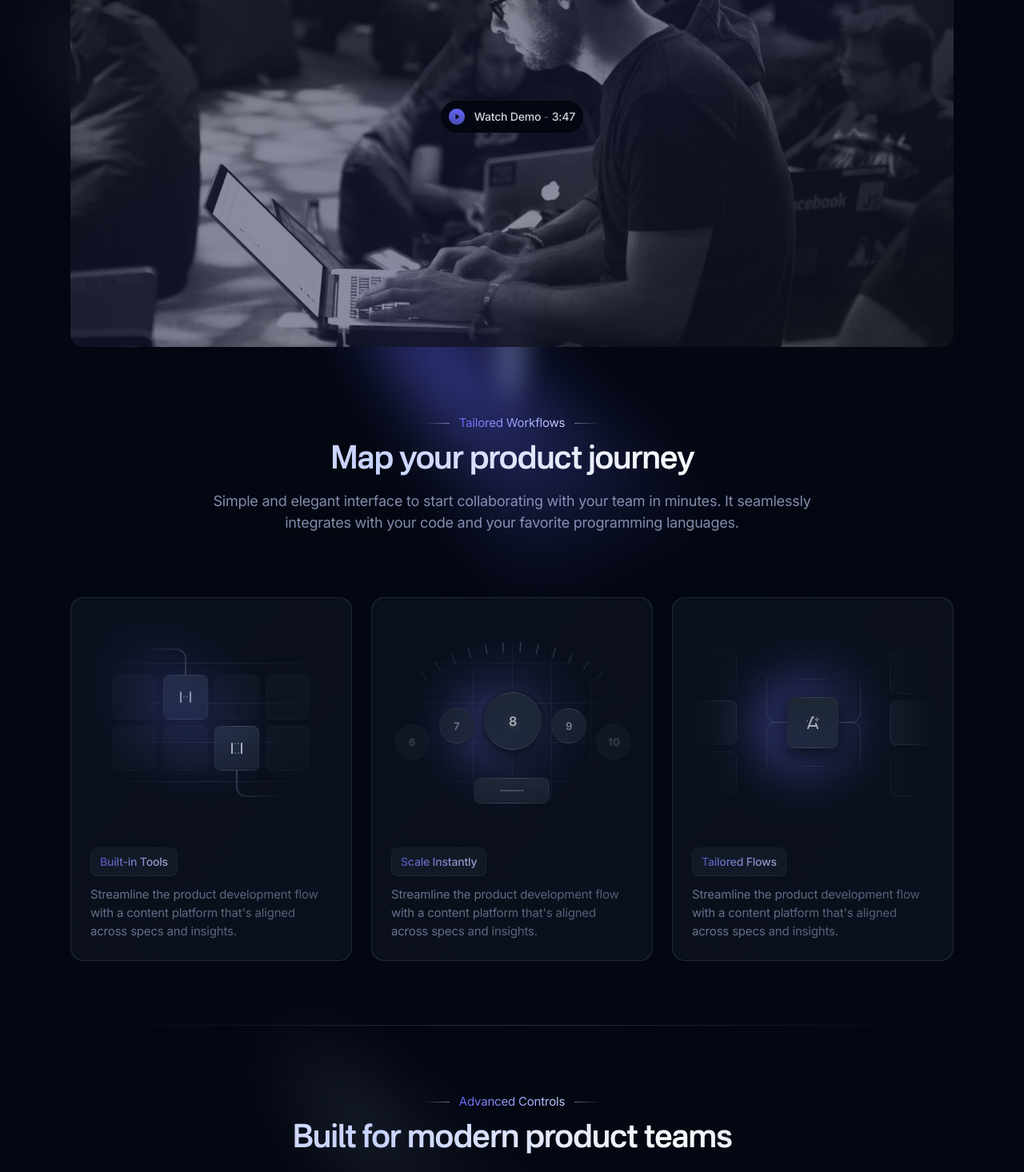
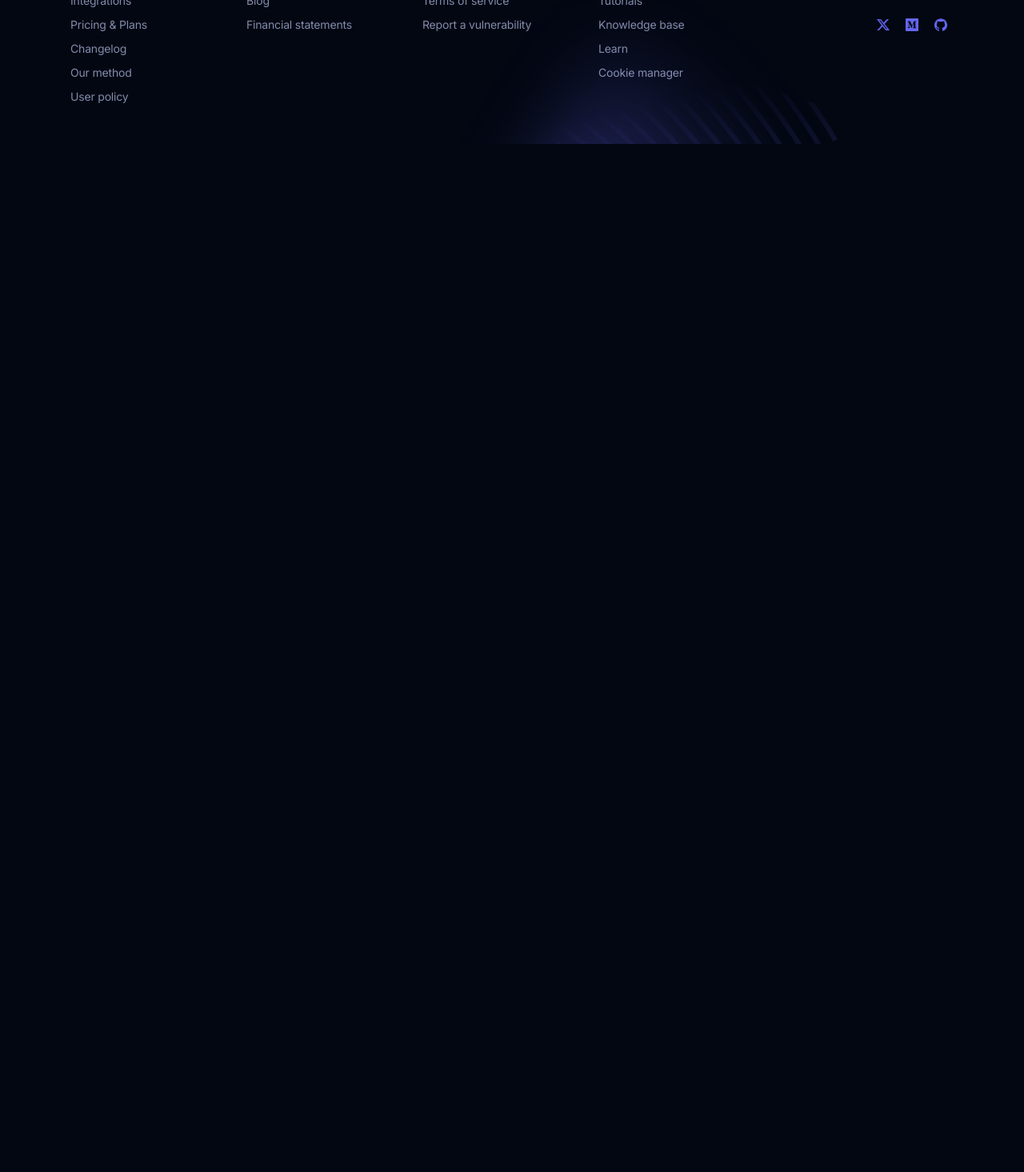
Before and after one commit to ToknWrks/new, a Next.js app: page / in a window 1280 px wide. Shown: the part 620-2086 px from the top of the page at 80% size. After the commit the page ends 800 px from the top, so only its background shows below. Built offline with nearby package versions, Linux system fonts and the light colour scheme.

Commit message:
Update page.tsx

```diff
--- a/app/(default)/page.tsx
+++ b/app/(default)/page.tsx
@@ -15,12 +15,7 @@ export default function Home() {
   return (
     <>
       <PageIllustration />
-      <Hero />
-      <Workflows />
-      <Features />
-      <SplitCarousel />
-      <Pricing />
-      <Cta />
+
     </>
   );
 }
```
